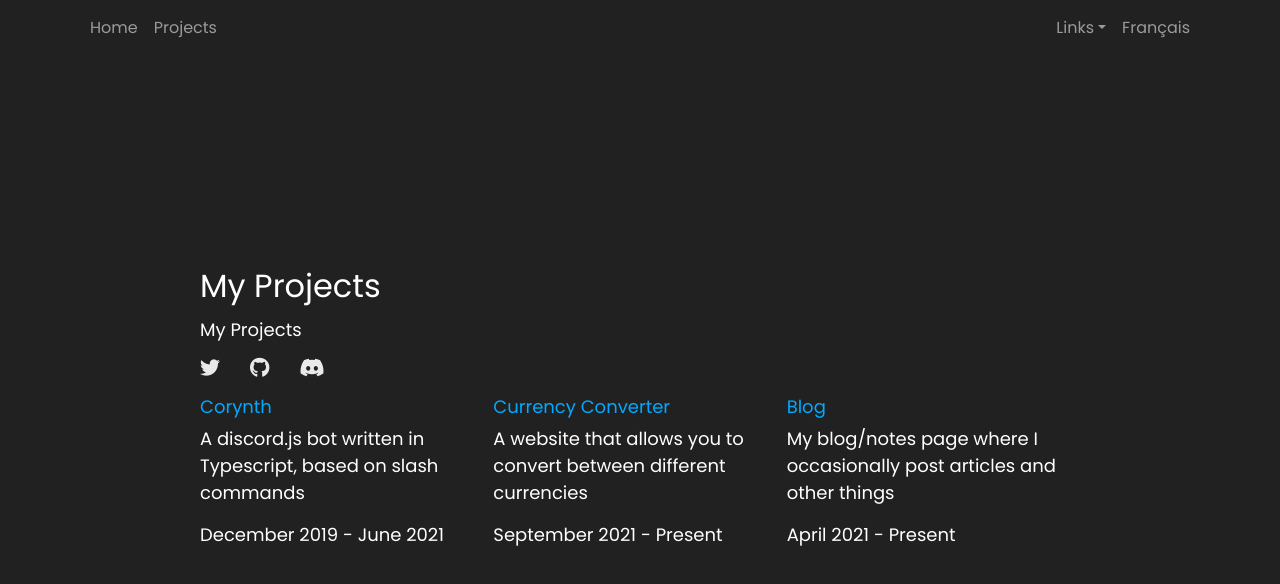
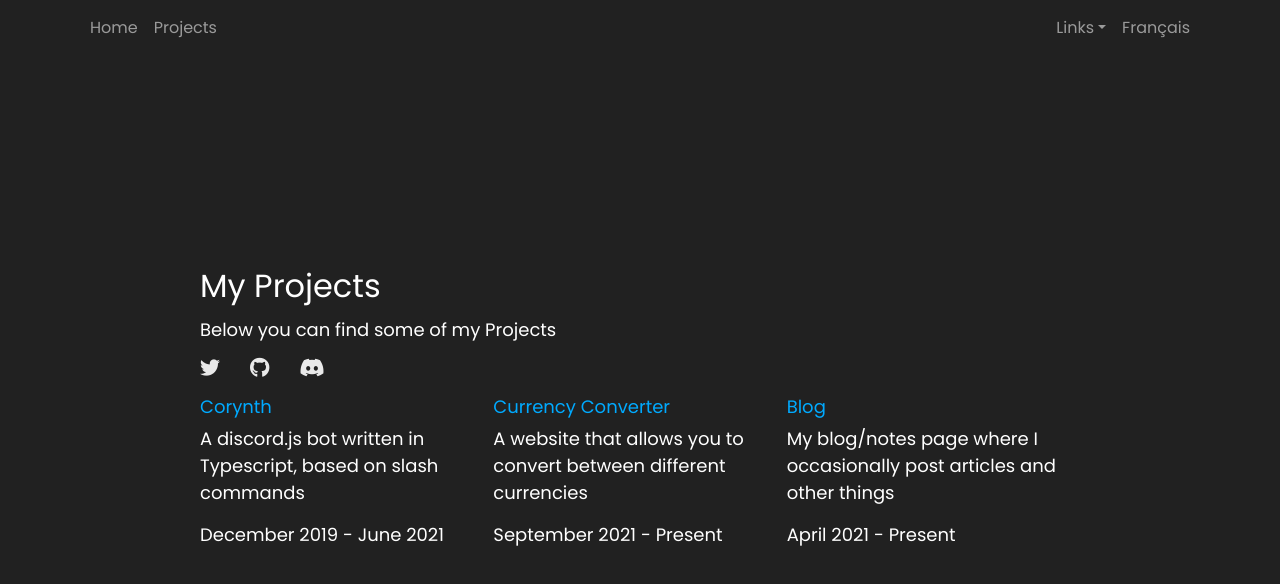
Before and after one commit to cxllm/corynth, a React (Create React App) app: page /projects in a window 1280 px wide. Shown: the top 584 px of the page. Built offline with nearby package versions, Linux system fonts and the light colour scheme.

Commit message:
Fixed bug on projects page

```diff
--- a/src/Pages/Projects.tsx
+++ b/src/Pages/Projects.tsx
@@ -13,8 +13,8 @@ export default class Projects extends React.Component<{
 				<Helmet>
 					<title>{translation.title}</title>
 				</Helmet>
-				<h1>My Projects</h1>
-				<p>{translation.title}</p>
+				<h1>{translation.title}</h1>
+				<p>{translation.text}</p>
 				<Socials />
 				<div className="table">
 					{translation.projects.map((project) => {
```
